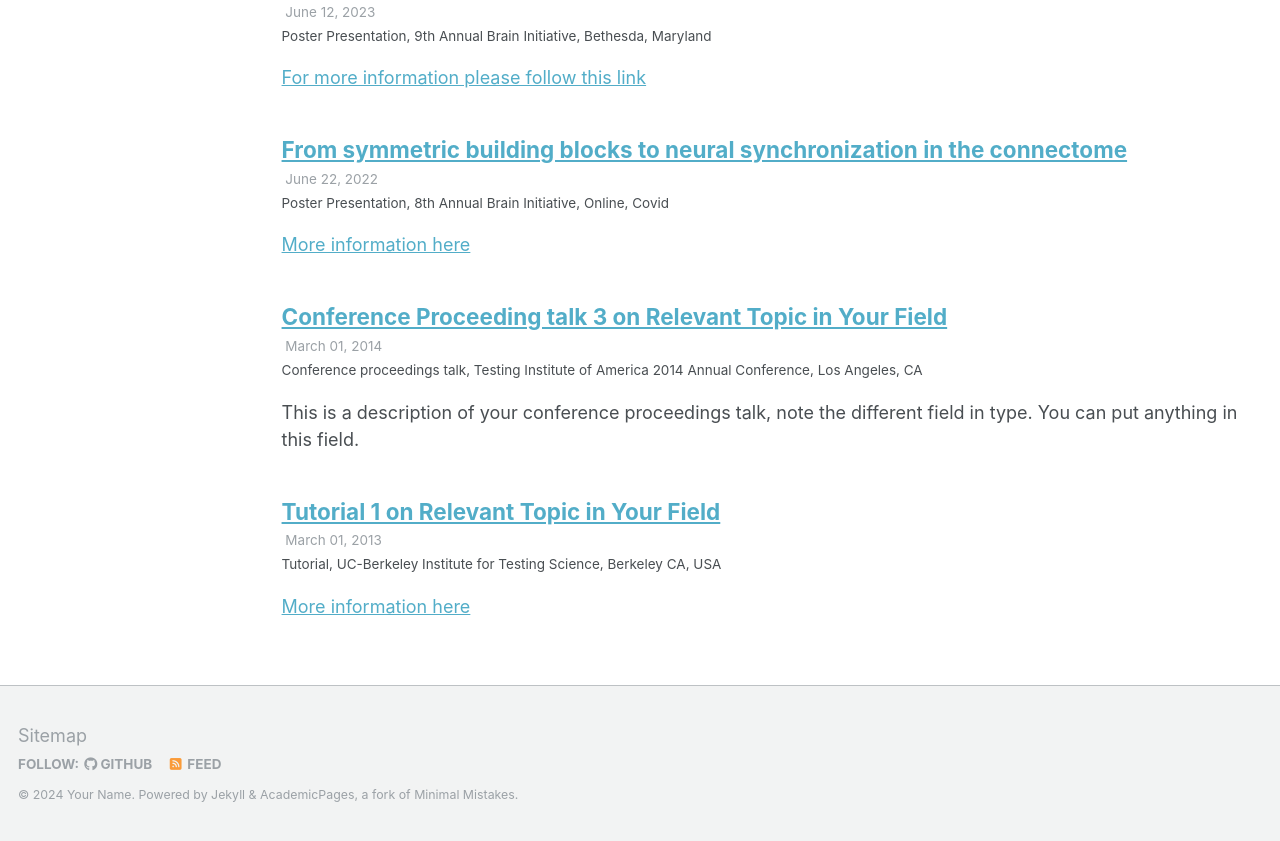
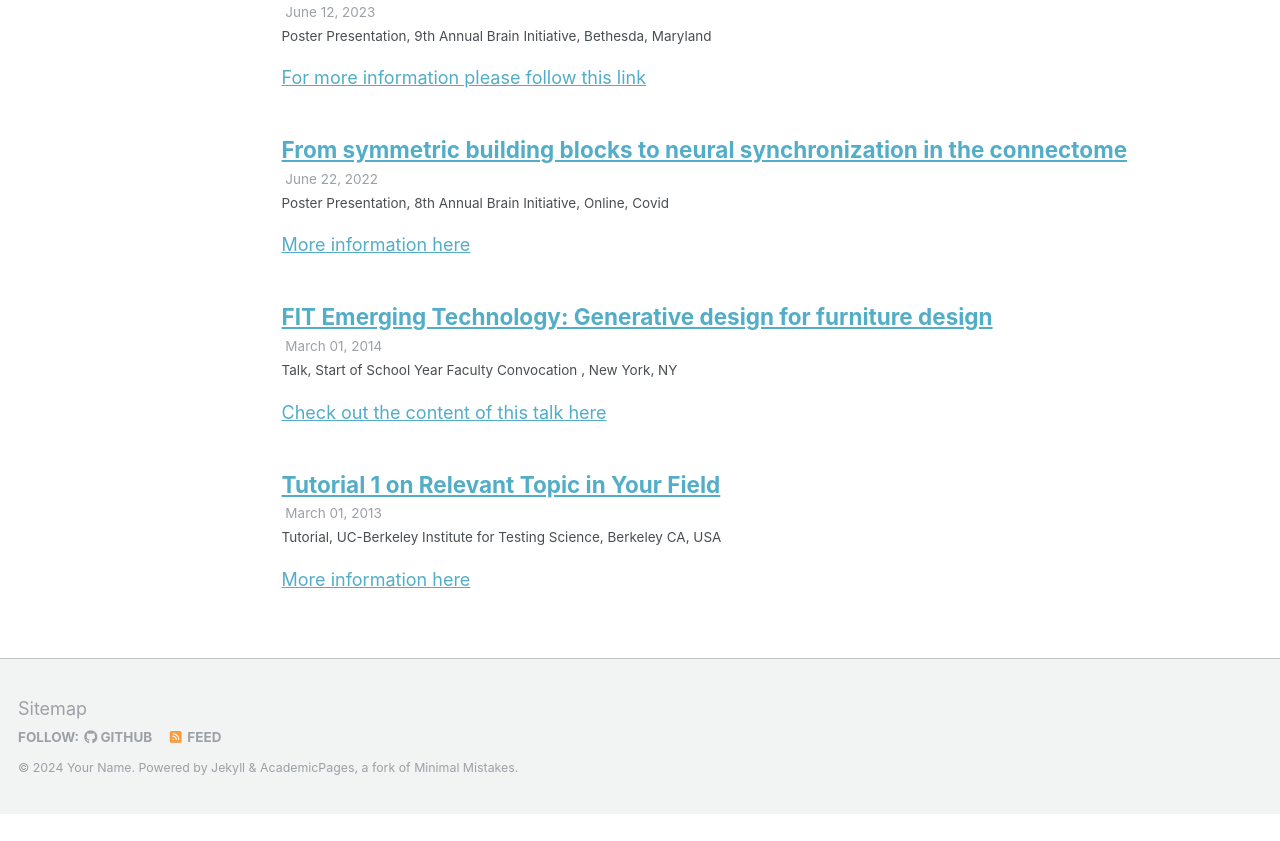
Before and after one commit to kryogenica/CV, a Jekyll site: the page built from _pages/talks.html, in a window 1280 px wide, cut to the strip 222-1063 px from the top of the page. Built offline with Jekyll 4.4.1, drawn with Linux system fonts in a browser that asks for light colours; after the commit the page ends 1036 px from its top, so only the background shows below that.

Commit message:
Update 2014-03-01-talk-3.md

```diff
--- a/_talks/2014-03-01-talk-3.md
+++ b/_talks/2014-03-01-talk-3.md
@@ -1,11 +1,11 @@
 ---
-title: "Conference Proceeding talk 3 on Relevant Topic in Your Field"
+title: "FIT Emerging Technology: Generative design for furniture design"
 collection: talks
-type: "Conference proceedings talk"
+type: "Talk"
 permalink: /talks/2014-03-01-talk-3
-venue: "Testing Institute of America 2014 Annual Conference"
+venue: "Start of School Year Faculty Convocation "
 date: 2014-03-01
-location: "Los Angeles, CA"
+location: "New York, NY"
 ---
 
-This is a description of your conference proceedings talk, note the different field in type. You can put anything in this field.
+[Check out the content of this talk here](https://docs.google.com/presentation/d/1s8xDaiFXLAVoI9xcw8U2elth9MXXTtHsD68LxGlK9Wc/edit?usp=sharing)
```
